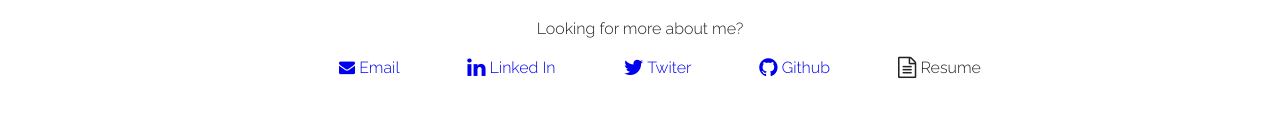
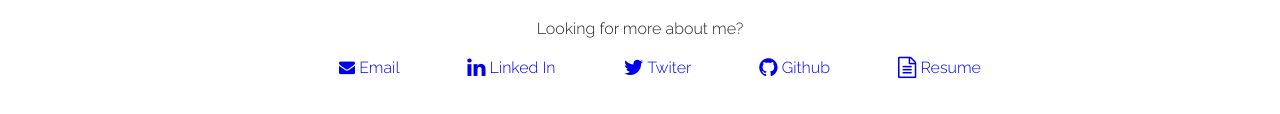
Before and after one commit to brian-penguin/brian-penguin.github.io, a plain HTML site: page index.html in a window 1280 px wide. Shown: the part 683-797 px from the top of the page. Drawn offline with nearby package versions, Linux system fonts and the light colour scheme.

Commit message:
Add resume pdf to site

```diff
--- a/index.html
+++ b/index.html
@@ -49,7 +49,7 @@
                     <li><a class='direct-link' href="https://www.linkedin.com/in/briantenggren" target='_blank'><i class="fa fa-linkedin fa-lg"></i> Linked In </a></li>
                     <li><a class='direct-link' href="https://twitter.com/brian_penguin" target='_blank'><i class="fa fa-twitter fa-lg"></i> Twiter </a></li>
                     <li><a class='direct-link' href="https://github.com/brimatteng" target='_blank'><i class="fa fa-github fa-lg"></i> Github </a></li>
-                    <li><i class="fa fa-file-text-o fa-lg"></i> Resume </li>
+                    <li><a class='direct-link' href="/BrianResume.pdf" target='_blank'><i class="fa fa-file-text-o fa-lg"></i> Resume </a></li>
                 </ul>
             </div>
         </div>
```
Also changed, not shown: 1 other file.
